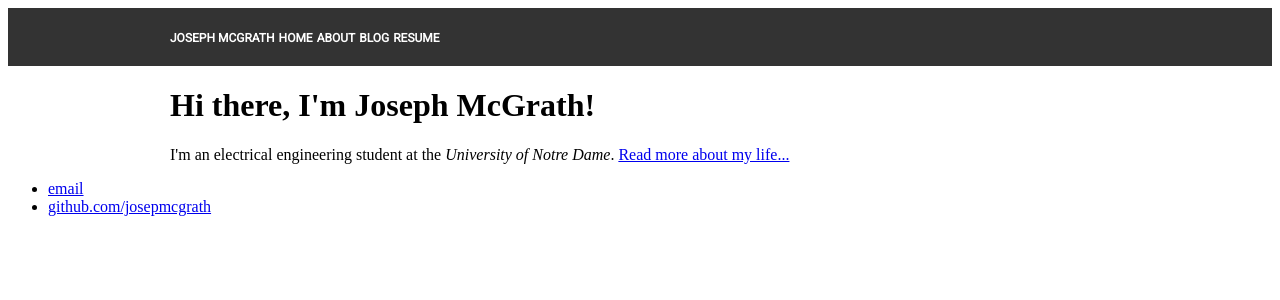
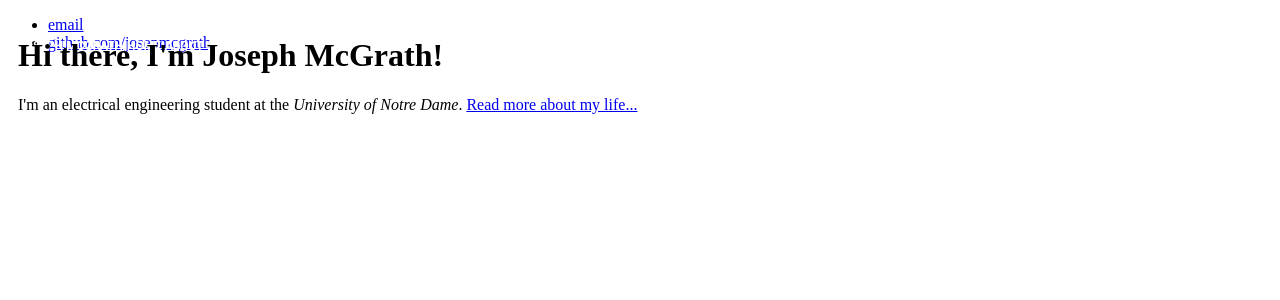
Before and after one commit to josepmcgrath/josepmcgrath.github.io, a Jekyll site: the page built from index.html, in a window 1280 px wide. Shown: the top 300 px of the page. Built offline with Jekyll 4.4.1, drawn with Linux system fonts in a browser that asks for light colours.

Commit message:
Update main.css

```diff
--- a/css/main.css
+++ b/css/main.css
@@ -8,12 +8,14 @@
     max-width: 940px;
     margin: 0 auto;
     padding: 0 10px;
+    position: fixed;
 }
 
 .nav {
     list-style-type: none;
     margin: 0;
     padding: 20px 0;
+    position:fixed;
 }
 
 .nav li {
```
